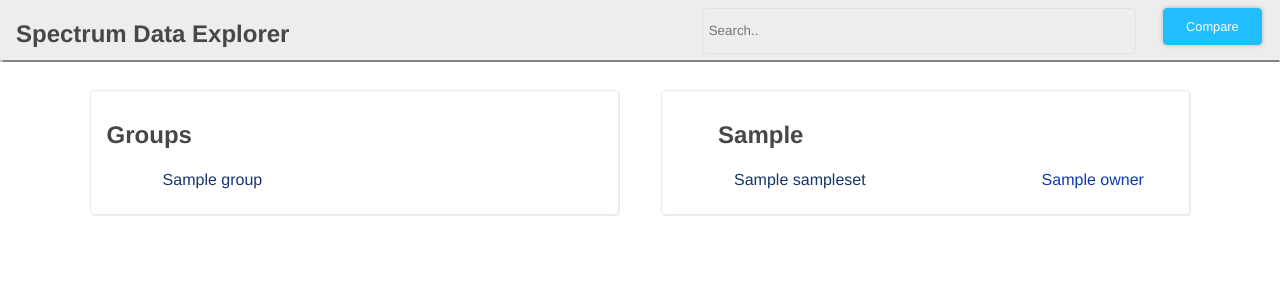
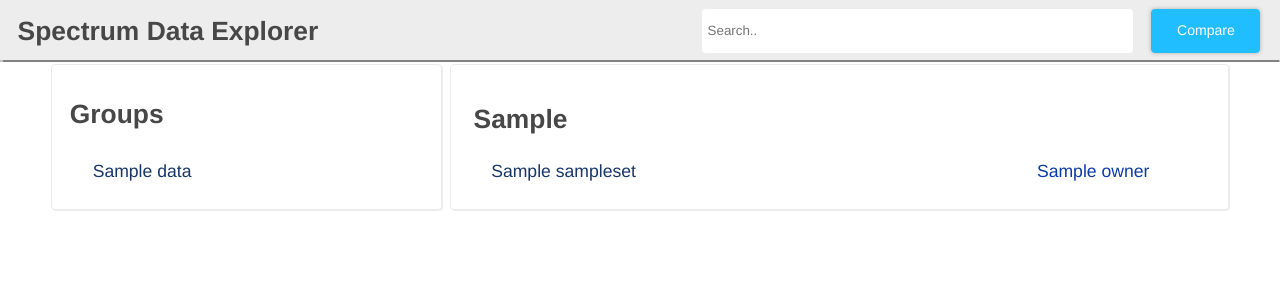
Before and after one commit to mtholyoke/specx, a Flask app: template templates/index.html in a window 1280 px wide. Shown: the top 300 px of the page. Run offline with Flask 2, Linux system fonts and the light colour scheme; the template is opened without the code that fills it: most values are stand-ins (such as "Sample title", 1, 10 or a date in 2020).

Commit message:
CSS Changes to homepage and allowedd special characters in URL

```diff
--- a/app.py
+++ b/app.py
@@ -14,8 +14,8 @@ def index():
 @app.route("/group/<group_folder>")
 def groupview(group_folder):
 	group_folders = load_mossbauer.get_group_names()
-	samples = load_mossbauer.get_samples_for_group(group_folder)
-	return render_template('index.html',sampledata=samples, data=group_folders,group_folder=group_folder)
+	samples, decoded_group_folder = load_mossbauer.get_samples_for_group(group_folder)
+	return render_template('index.html',sampledata=samples, data=group_folders,group_folder=decoded_group_folder)
 
 @app.route("/sample/<sample_name>")
 def sampleview(sample_name):
--- a/load_mossbauer.py
+++ b/load_mossbauer.py
@@ -67,12 +67,16 @@ def get_group_names():
 	seen = set()
 	unique = [mbs.group_folder for mbs in moss_list if mbs.group_folder not in seen and not seen.add(mbs.group_folder)]
 	unique.sort()
-	return unique
+	group_list = []
+	for g in unique:
+		group_list.append({'groupname':g, 'groupurl': urllib.parse.quote_plus(g, safe='')})
+	return group_list
 
 def get_samples_for_group(group_folder):
+	decoded_group_folder = urllib.parse.unquote_plus(group_folder)
 	moss_list = load_data()
 	seen = set()
-	samples = [mbs for mbs in moss_list if mbs.group_folder.lower() == group_folder.lower() and mbs.sample_name not in seen and not seen.add(mbs.sample_name) and mbs.is_post == 'Y']
+	samples = [mbs for mbs in moss_list if mbs.group_folder.lower() == decoded_group_folder.lower() and mbs.sample_name not in seen and not seen.add(mbs.sample_name) and mbs.is_post == 'Y']
 	samples.sort(key=lambda x: x.sample_name, reverse=False)
 	samples_set = []
 	for s in samples:
@@ -87,7 +91,7 @@ def get_samples_for_group(group_folder):
 		sampleset.url = urllib.parse.quote_plus(s.sample_name)
 
 		samples_set.append(sampleset)
-	return samples_set
+	return samples_set, decoded_group_folder
 
 def get_sample(sample_name):
 	decoded_sample = urllib.parse.unquote_plus(sample_name)
--- a/static/css/index.css
+++ b/static/css/index.css
@@ -1,5 +1,5 @@
 body{background-color:#FFF;}
-#Content{margin: 7% 7%;}
+#Content{margin: 5% 4%;}
 .listBox{padding:2%; background-color:#FFF;min-height: 800px}
 .left{float:left; width:45%; vertical-align: middle;}
 .right{float:right; width:45%; vertical-align: middle;}
@@ -8,3 +8,5 @@ body{background-color:#FFF;}
 .sample_owner{float:right; color: #0b3baa;}
 .listitem{float:left;}
 .groupSet, .sampleSet{border:1px solid #ebebeb; border-radius: 4px; box-shadow: 1px 1px #ededed; padding:1em;}
+.groupSet{width: 30%}
+.sampleSet{width: 63%}
--- a/static/css/master.css
+++ b/static/css/master.css
@@ -2,7 +2,7 @@
 table{white-space: inherit; line-height: inherit; font-weight: inherit;font-size: inherit;font-variant: inherit;font-style: inherit;}
 input, textarea, keygen, select, button{font-family: "Helvetica Neue",Helvetica,Arial,sans-serif; -webkit-font-smoothing: antialiased;border: none; background-color: inherit;color:inherit}
 form, fieldset, legend, label, input{ margin: 0; padding: 0;}
-body{margin:0; font-family: "Helvetica Neue",Helvetica,Arial,sans-serif; cursor:default; color: #474747; -webkit-font-smoothing: antialiased;}
+body{margin:0; font-family: "Helvetica Neue",Helvetica,Arial,sans-serif; cursor:default; color: #474747; -webkit-font-smoothing: antialiased; font-size: 1.1em; line-height: 1.1em}
 p{margin: 1px 1px 1px 0}
 
 
@@ -42,7 +42,7 @@ a:link, a:visited, a:hover, a:active {
 #headerRight > span {margin: 0 2px;}
 #headerRight > span:last-child{margin-right: 0 !important}
 /*Content*/
-#Content{display: block; box-sizing: border-box; min-height: 100%; background-color: #FFF; margin-top: 1px; line-height: 16px; margin-top:10%;}
+#Content{display: block; box-sizing: border-box; min-height: 100%; background-color: #FFF; margin-top: 1px; margin-top:10%;}
 
 #compareGlobal{float:right;}
 
@@ -50,7 +50,7 @@ a:link, a:visited, a:hover, a:active {
 cursor: pointer; transition: background-color 0.5s ease;  box-shadow: 0 0 4px #AFAFAF; text-align:center; margin:2% 0;}
 .button:hover{background-color: #198c5e;border:1px solid #198c5e; transition: background-color 0.5s ease}
 
-.textBox {border:1px solid #E6E6E6; border-radius: 3px; background-color: #FFF ; transition: border-color 0.2s ease}
+.textBox {border:1px solid #E6E6E6; border-radius: 3px; background-color: #FFF !important ; transition: border-color 0.2s ease}
 .textbox:focus{border-color: #1e5cbf !important; transition: border-color 0.2s ease; background-color: #FFF !important}
 .textbox:hover{border-color: #666666; transition: border-color 0.2s ease}
 /*Search Box*/
@@ -63,10 +63,13 @@ input[type=text] {
     transition: width 0.4s ease-in-out;
     border-radius:4px;
     margin-bottom:1%;
+    background-color: #FFF !important
 }
 
+ul{padding:0.3em; margin: 0}
 .listitem{display: block; padding: 0.6em 1em; border-bottom: 1px solid #e2e2e2; width: 90%; }
 .listitem:last-child{border-bottom: none}
+.listitem:hover{background-color: #ededed}
 
 /* The Modal (background) */
 .modal {
--- a/templates/index.html
+++ b/templates/index.html
@@ -7,8 +7,8 @@
 		<div class='left groupSet'>
 			<h2> Groups </h2>
 			<ul>
-			{% for group in data %}
-			    <li class='listitem'><a href=../group/{{ group }}>{{ group }}</a></li>
+			{% for g in data %}
+			    <li class='listitem'><a href=../group/{{ g.groupurl }}>{{ g.groupname }}</a></li>
 			{% endfor %}
 			</ul>
 		</div>
--- a/templates/sitetemplate.html
+++ b/templates/sitetemplate.html
@@ -16,7 +16,7 @@
     	<section class='left' id="headerLeft"><a href="/"><h2>Spectrum Data Explorer</h2></a></section>
     	<section class='right' id="headerRight">
             <span class='button' id='compareGlobal'>Compare</span>
-          <input class='textbox border' id='search' type="text" name="search" placeholder="Search.." onkeypress="searchClick(event)" />
+          <input class='textbox' id='search' type="text" name="search" placeholder="Search.." onkeypress="searchClick(event)" />
         </section>
     	<section id="headerCenter">
 
```
